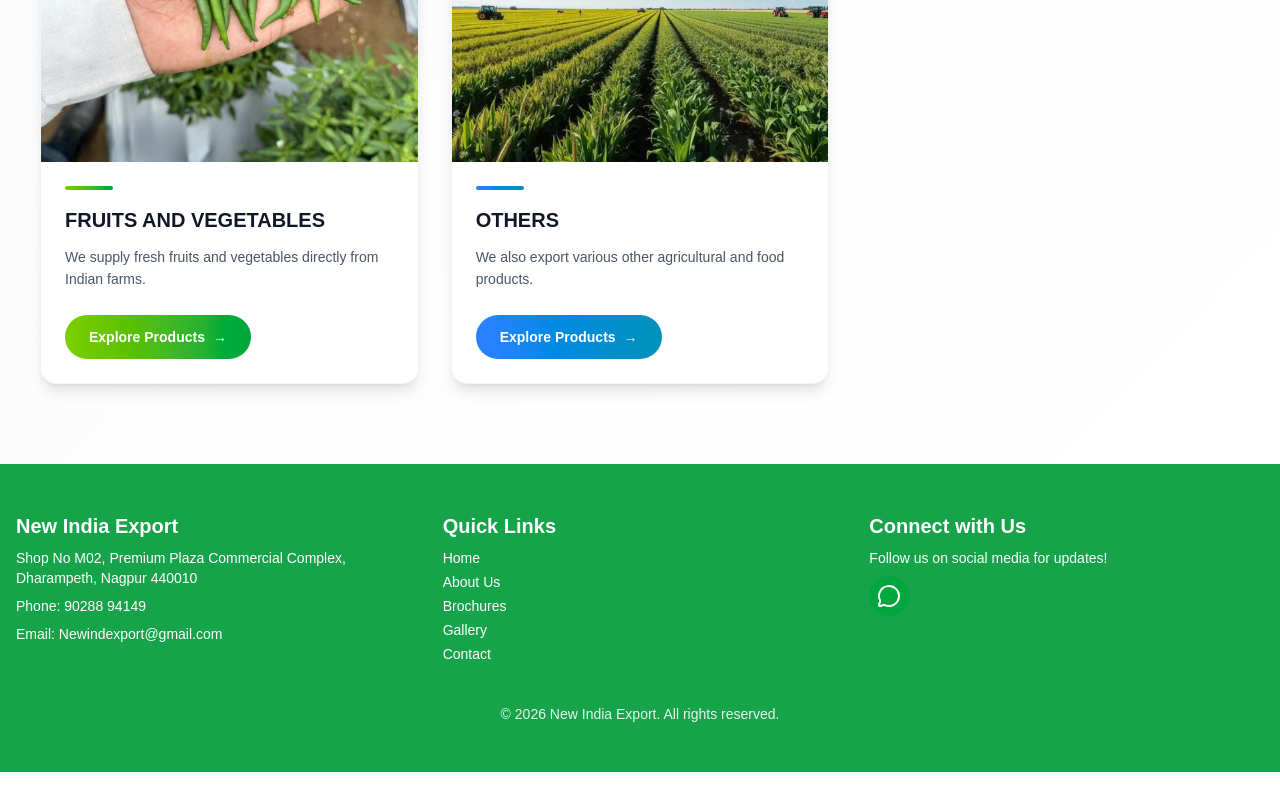
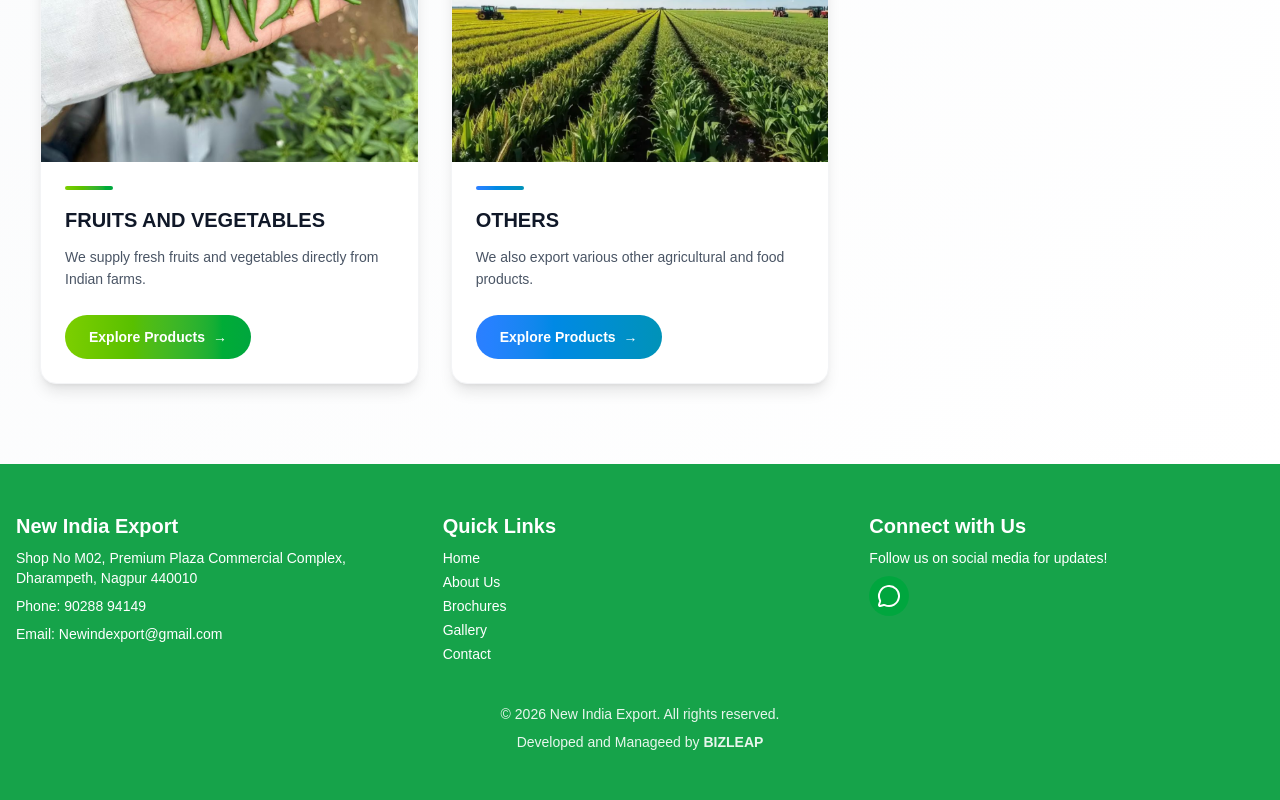
Before and after one commit to bizleap1/New_India, a Next.js app: page / in a window 1280 px wide. Shown: the part 5097-5897 px from the top of the page. Before the commit the page ends 5869 px from the top, so only its background shows below. Built offline with nearby package versions, Linux system fonts and the light colour scheme.

Commit message:
Update footer component

```diff
--- a/src/components/Footer.js
+++ b/src/components/Footer.js
@@ -55,7 +55,8 @@ export default function Footer() {
         </div>
 
         <div className="text-center mt-10 text-sm opacity-90" suppressHydrationWarning>
-          © {new Date().getFullYear()} New India Export. All rights reserved.
+          <p>© {new Date().getFullYear()} New India Export. All rights reserved.</p>
+          <p className="mt-2">Developed and Manageed by <a href="https://bizleap.in/" target="_blank" rel="noopener noreferrer" className="font-bold hover:underline">BIZLEAP</a></p>
         </div>
       </footer>
 
```
